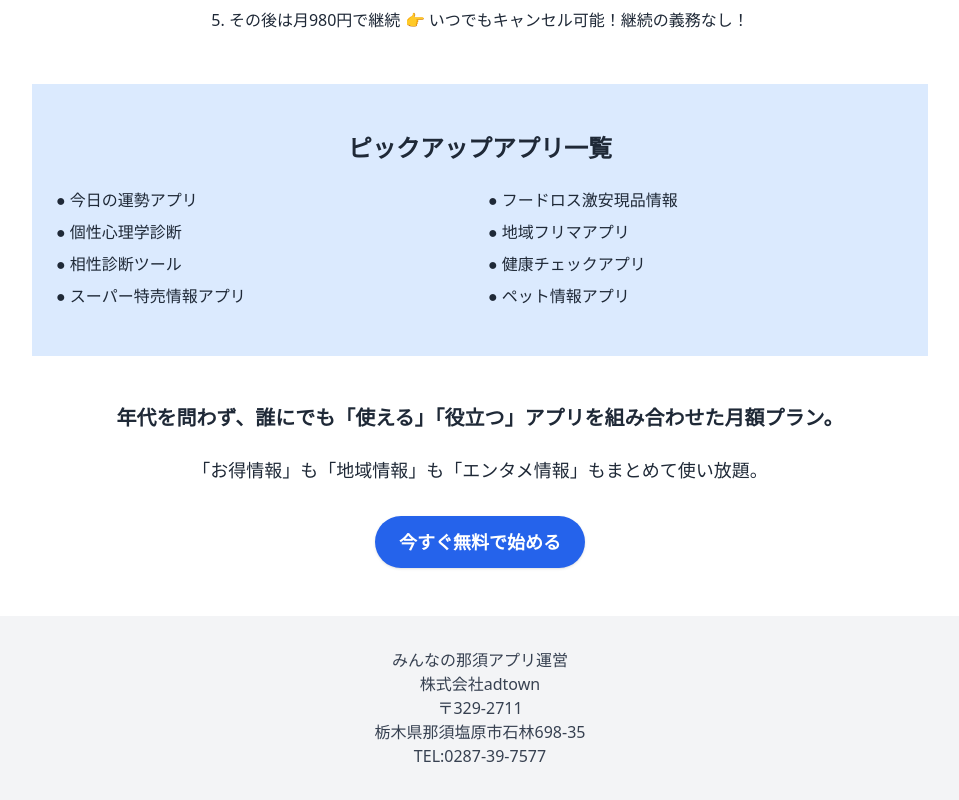
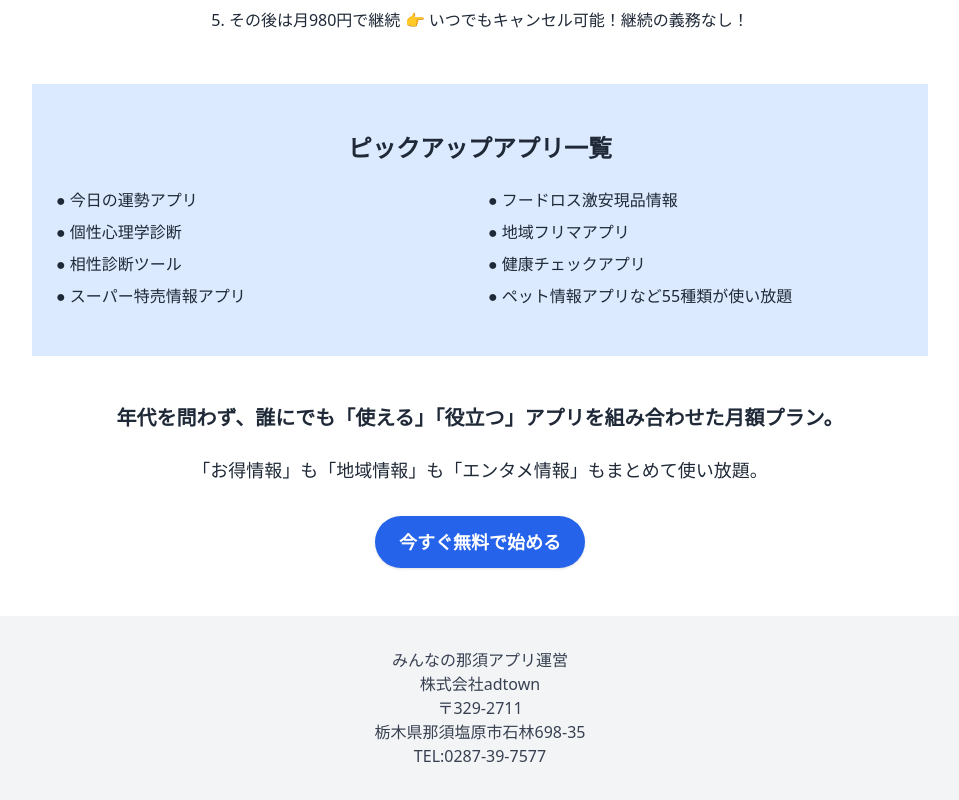
Before and after one commit to kaoriishige/nasu-recover-clean, a Next.js app: page /landing in a window 1280 px wide. Shown: the part 1348-2148 px from the top of the page, without its empty margins (160-1119 px from the left). Built offline with nearby package versions, Linux system fonts and the light colour scheme.

Commit message:
fix: spanのclassName構文修正と赤波線エラー解消

```diff
--- a/app/landing/page.tsx
+++ b/app/landing/page.tsx
@@ -66,7 +66,7 @@ export default function LandingPage() {
             <li>● フードロス激安現品情報</li>
             <li>● 地域フリマアプリ</li>
             <li>● 健康チェックアプリ</li>
-            <li>● ペット情報アプリ</li>
+            <li>● ペット情報アプリなど55種類が使い放題</li>
           </ul>
         </div>
       </section>
```
